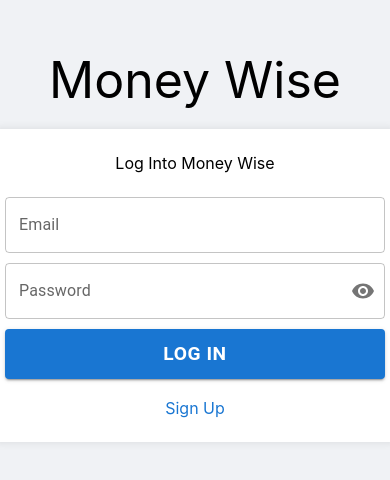
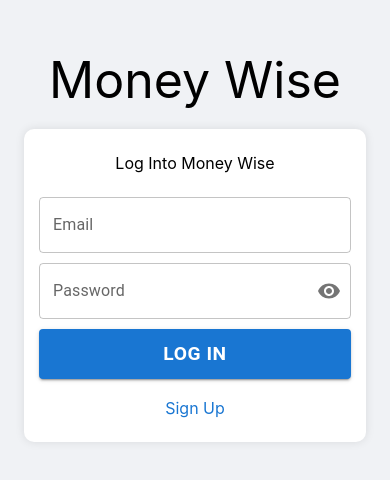
Before and after one commit to wagner-tanaka/expenses-aware-front, a React (Create React App) app: page /login in a window 390 px wide. Shown: the part 180-660 px from the top of the page. Built offline with nearby package versions, Linux system fonts and the light colour scheme.

Commit message:
[DEV] Login Page layout ( responsiveness fix )

```diff
--- a/src/pages/login/loginPage.module.css
+++ b/src/pages/login/loginPage.module.css
@@ -46,3 +46,10 @@
     justify-content: center;
     padding: 10px 0 25px;
 }
+
+@media (max-width: 480px) {
+    .mainContent {
+        width: 80%;
+        margin: auto auto;
+    }
+}
```
